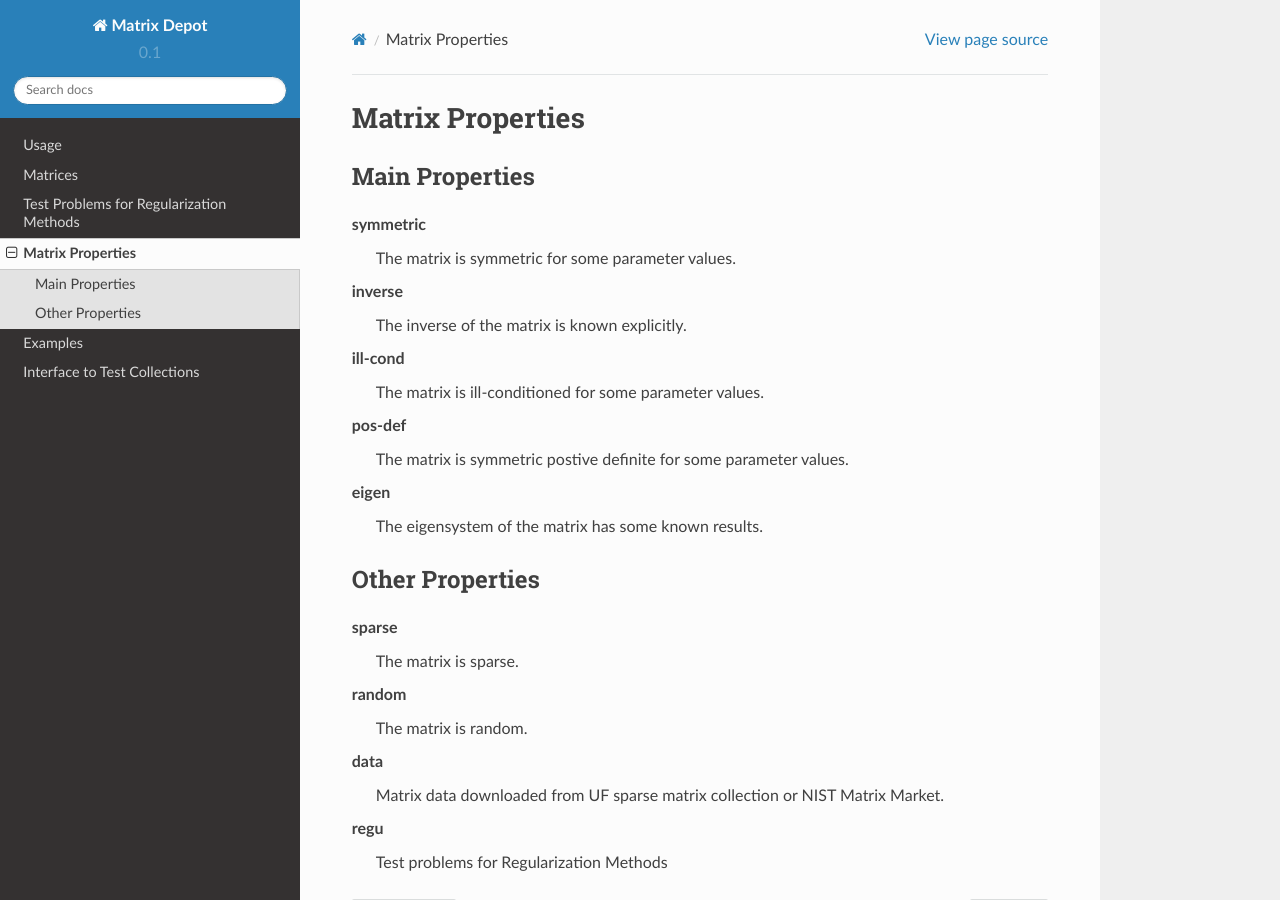
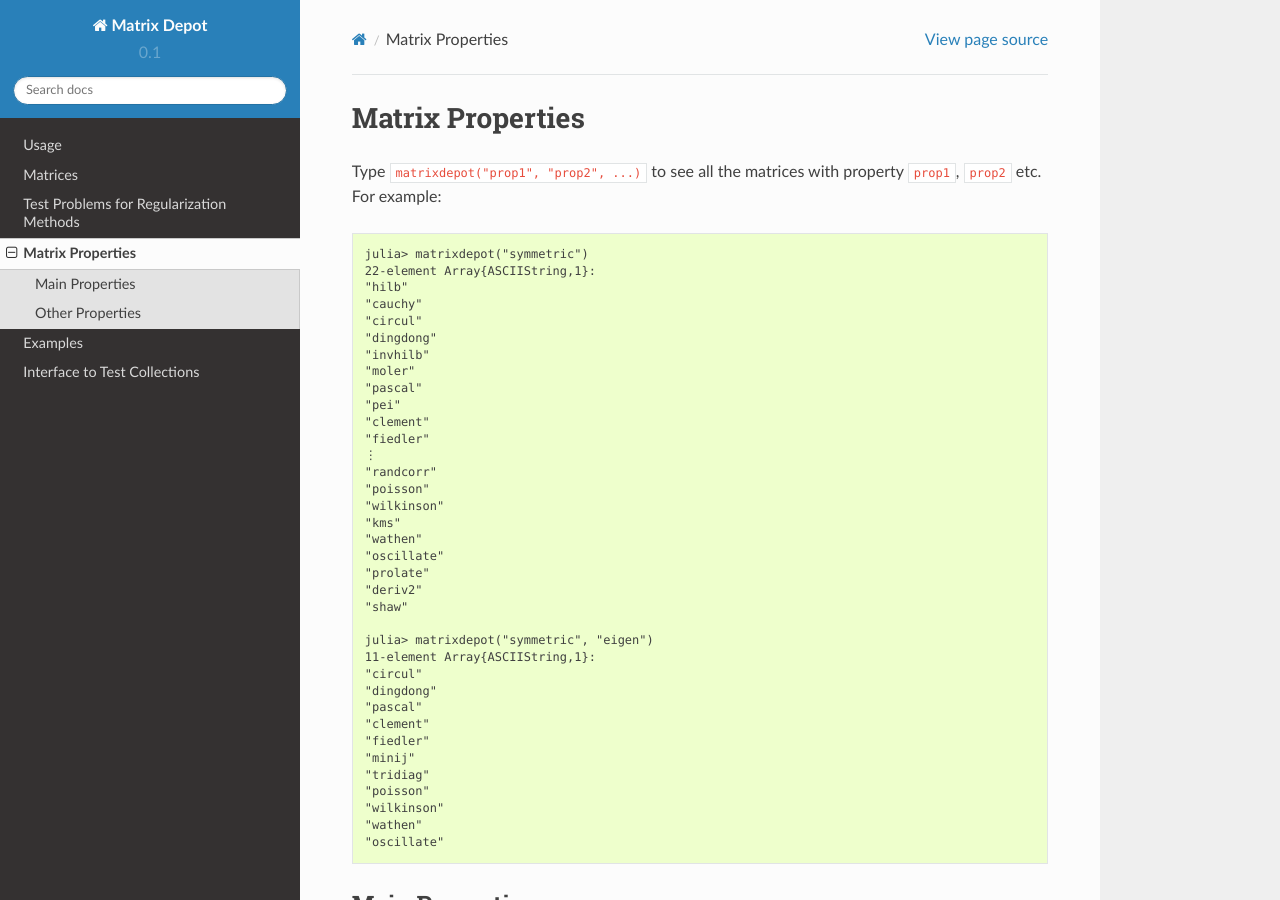
Before and after one commit to JuliaLinearAlgebra/MatrixDepot.jl, a Sphinx documentation site: the page built from doc/properties.rst, in a window 1280 px wide and 900 px high. Built offline with Sphinx 7.4.7 and the Read the Docs theme 2.0.0, drawn with Linux system fonts in a browser that asks for light colours.

Commit message:
add usage example for matrix properties

```diff
--- a/doc/properties.rst
+++ b/doc/properties.rst
@@ -3,6 +3,47 @@
 
 Matrix Properties
 =================
+
+Type ``matrixdepot("prop1", "prop2", ...)`` to see all the matrices with
+property ``prop1``, ``prop2`` etc. For example::
+
+  julia> matrixdepot("symmetric")
+  22-element Array{ASCIIString,1}:
+  "hilb"
+  "cauchy"
+  "circul"
+  "dingdong"
+  "invhilb"
+  "moler"
+  "pascal"
+  "pei"
+  "clement"
+  "fiedler"
+  ⋮
+  "randcorr"
+  "poisson"
+  "wilkinson"
+  "kms"
+  "wathen"
+  "oscillate"
+  "prolate"
+  "deriv2"
+  "shaw"
+
+  julia> matrixdepot("symmetric", "eigen")
+  11-element Array{ASCIIString,1}:
+  "circul"
+  "dingdong"
+  "pascal"
+  "clement"
+  "fiedler"
+  "minij"
+  "tridiag"
+  "poisson"
+  "wilkinson"
+  "wathen"
+  "oscillate"
+
 
 Main Properties
 ---------------
```
